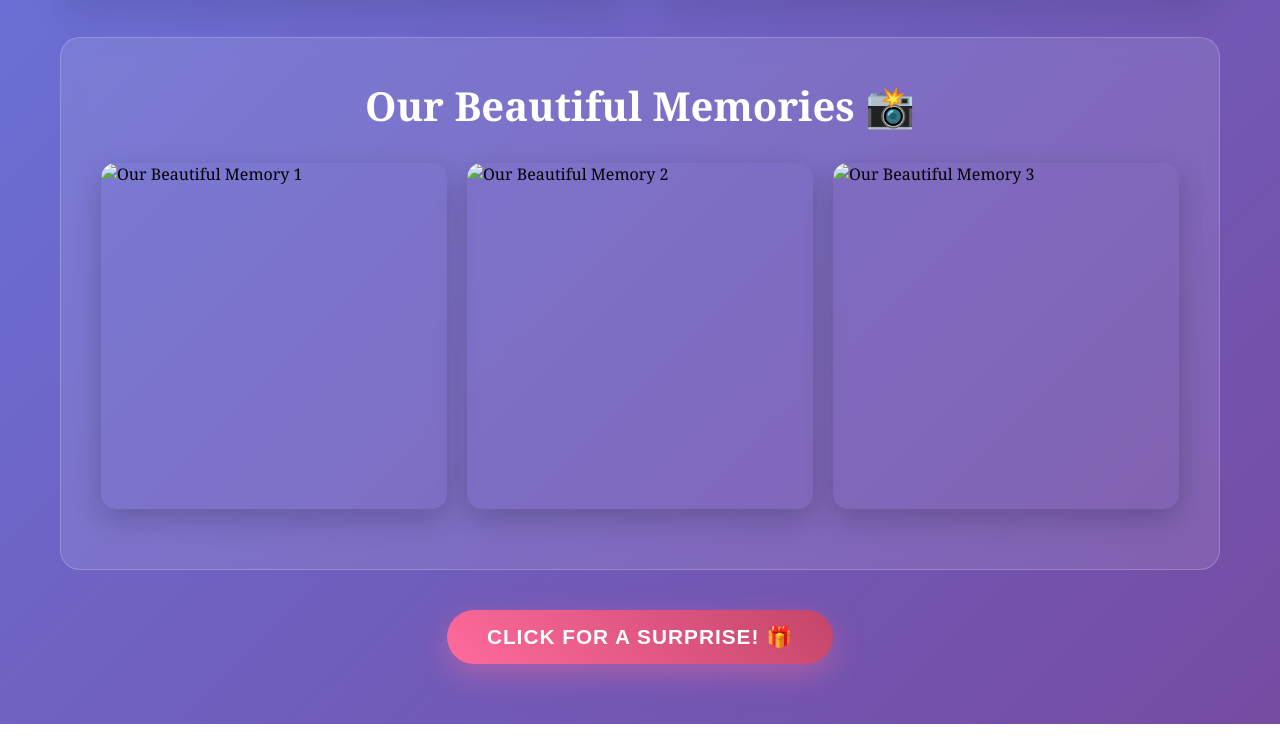
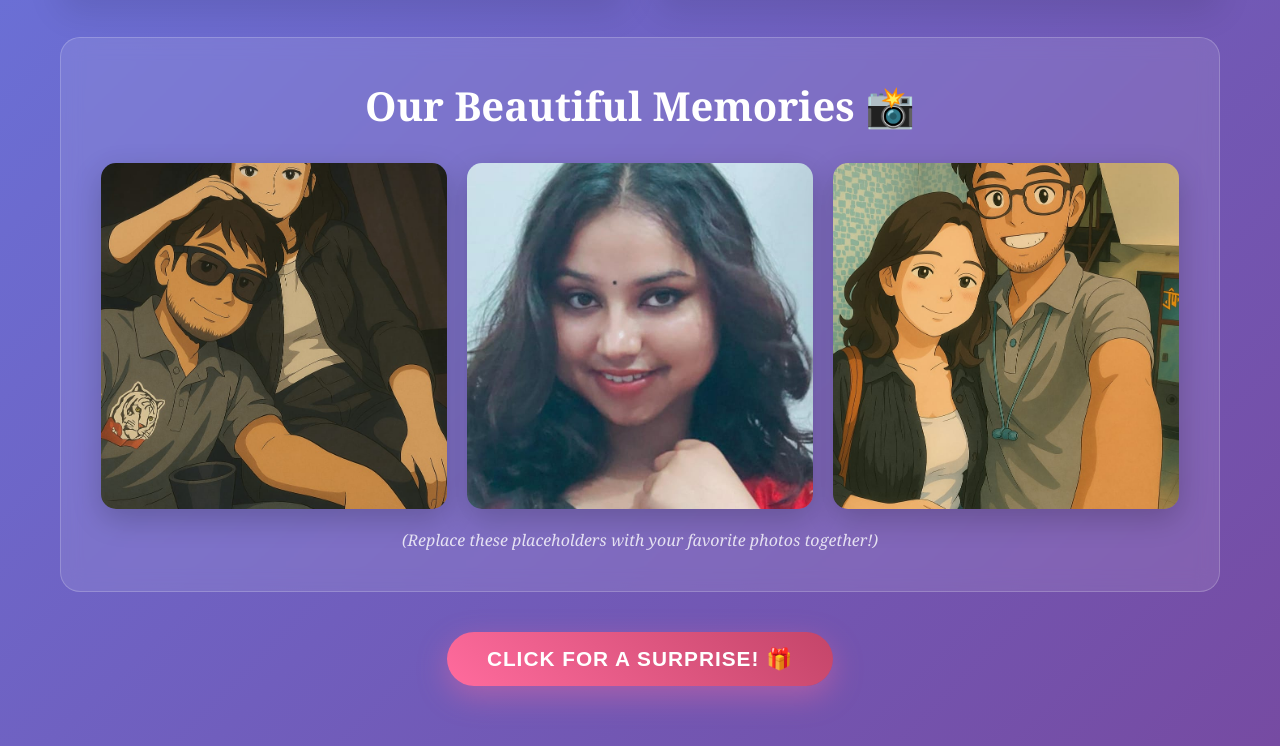
Before and after one commit to suvosom1997/s-birthday, a plain HTML site: page index.html in a window 1280 px wide. Shown: the part 838-1584 px from the top of the page. Before the commit the page ends 1562 px from the top, so only its background shows below. Drawn offline with Linux system fonts and the light colour scheme.

Commit message:
Update index.html

```diff
--- a/index.html
+++ b/index.html
@@ -275,12 +275,7 @@
     <div class="container">
         <!-- Hidden audio element for birthday music -->
         <audio id="birthdayMusic" preload="auto">
-            <source src="birthday-song.mp3" type="audio/mpeg">
-            <!--
-            REPLACE "birthday-song.mp3" with your actual MP3 file name
-            For example: if your file is called "happy-birthday.mp3", change it to:
-            <source src="happy-birthday.mp3" type="audio/mpeg">
-            -->
+            <source src="Happy birthday - A cappella.mp3" type="audio/mpeg">
         </audio>
 
         <div class="hero">
@@ -310,27 +305,17 @@
             <h2>Our Beautiful Memories 📸</h2>
             <div class="photo-grid">
                 <div class="photo-item">
-                    <img src="photo1.jpg" alt="Our Beautiful Memory 1">
-                    <!--
-                    REPLACE "photo1.jpg" with your first image file name
-                    For example: "shreya-beach.jpg" or "our-date.png"
-                    -->
+                    <img src="ss1.jpeg" alt="Our Beautiful Memory 1">
                 </div>
                 <div class="photo-item">
-                    <img src="photo2.jpg" alt="Our Beautiful Memory 2">
-                    <!--
-                    REPLACE "photo2.jpg" with your second image file name
-                    -->
+                    <img src="ss2.jpeg" alt="Our Beautiful Memory 2">
                 </div>
                 <div class="photo-item">
-                    <img src="photo3.jpg" alt="Our Beautiful Memory 3">
-                    <!--
-                    REPLACE "photo3.jpg" with your third image file name
-                    -->
+                    <img src="ss3.jpeg" alt="Our Beautiful Memory 3">
                 </div>
             </div>
             <p style="color: rgba(255,255,255,0.8); text-align: center; margin-top: 20px; font-style: italic;">
-
+                (Replace these placeholders with your favorite photos together!)
             </p>
         </div>
 
```
